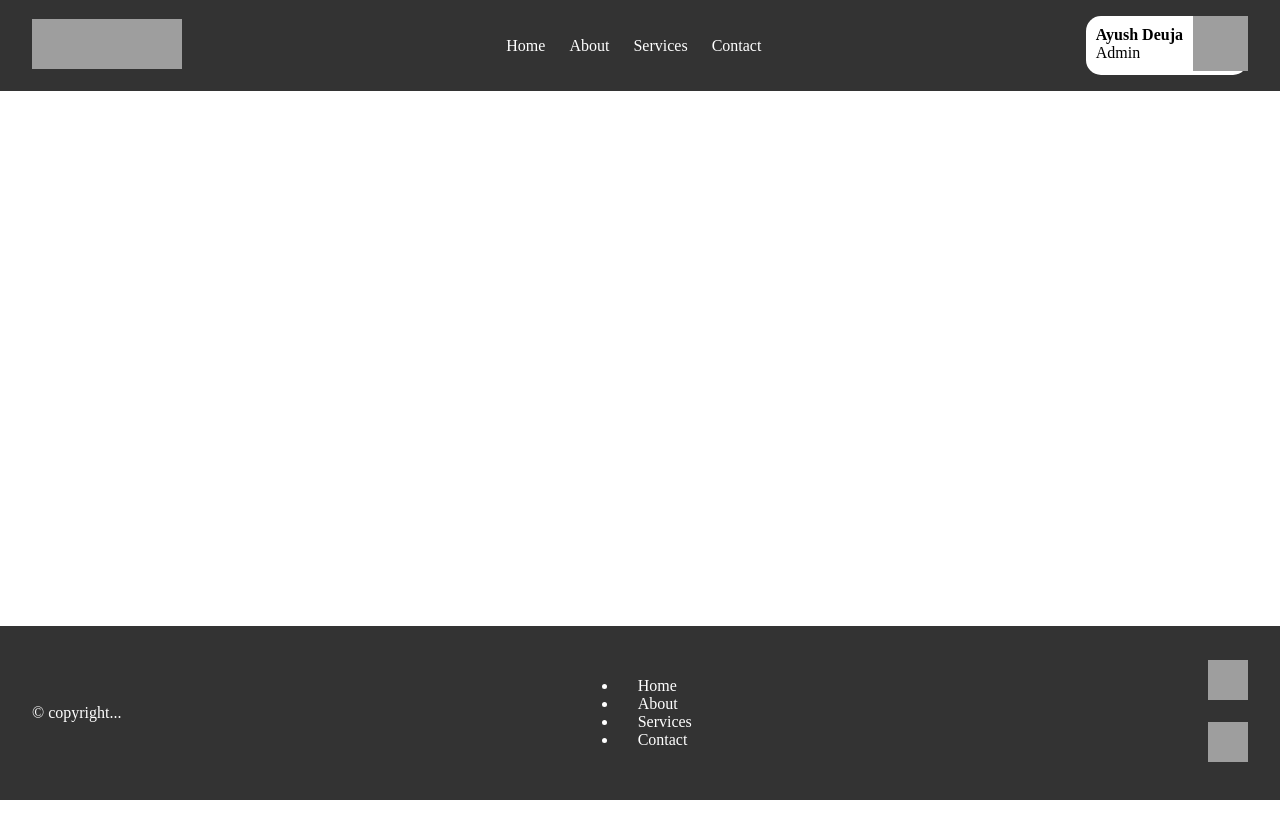
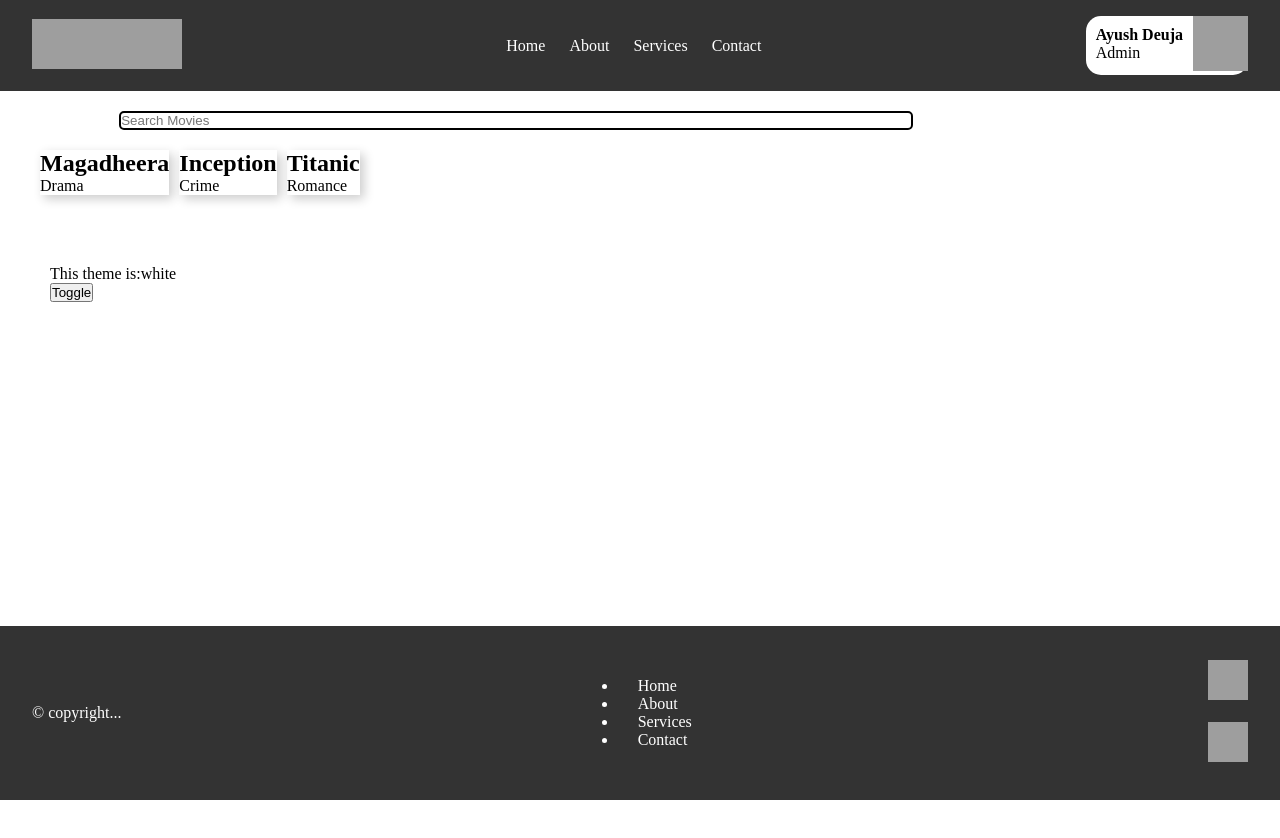
Before and after one commit to AyushDeuja/NavBar-Footer, a React (Vite) app: page / in a window 1280 px wide. Shown: the top 838 px of the page. Before the commit the page ends 800 px from the top, so only its background shows below. Built offline with nearby package versions, Linux system fonts and the light colour scheme; grey boxes are pictures that could not be loaded.

Commit message:
movie card and search bar created

```diff
--- a/src/App.jsx
+++ b/src/App.jsx
@@ -2,12 +2,18 @@ import { useState } from "react";
 import "./App.css";
 import NavBar from "./NavBar/NavBar";
 import Footer from "./Footer/Footer";
+import ToggleTheme from "./ToggleTheme/ToggleTheme";
+import MovieCard from "./MovieCard/MovieCard";
 
 function App() {
   return (
     <>
+      {/* <div style={{ backgroundColor: "gray" }}> */}
       <NavBar />
+      <MovieCard />
+      <ToggleTheme />
       <Footer />
+      {/* </div> */}
     </>
   );
 }
--- /dev/null
+++ b/src/MovieCard/MovieCard.jsx
@@ -0,0 +1,59 @@
+import React, { useState } from "react";
+import "./movieCard.css";
+const movieData = [
+  {
+    id: 1,
+    title: "Magadheera",
+    genre: "Drama",
+  },
+  {
+    id: 2,
+    title: "Inception",
+    genre: "Crime",
+  },
+  {
+    id: 3,
+    title: "Titanic",
+    genre: "Romance",
+  },
+];
+
+const MovieCard = () => {
+  const [searchTerm, setSearchTerm] = useState("");
+
+  //filter movie on the basis of search of title
+  const filterMovies = movieData.filter((movie) =>
+    movie.title.toLowerCase().includes(searchTerm.toLowerCase())
+  );
+  return (
+    <div className="movieContainer">
+      <div className="inputField">
+        <input
+          style={{
+            width: "80%",
+            border: "2px solid black",
+            borderRadius: "5px",
+          }}
+          type="text"
+          placeholder="Search Movies"
+          value={searchTerm}
+          onChange={(e) => setSearchTerm(e.target.value)}
+        />
+      </div>
+      <div className="movieCardContainer">
+        {filterMovies.length > 0 ? (
+          filterMovies.map((movie) => (
+            <div className="movieCard" key={movie.id}>
+              <h2>{movie.title}</h2>
+              <p>{movie.genre}</p>
+            </div>
+          ))
+        ) : (
+          <h1>No movies found</h1>
+        )}
+      </div>
+    </div>
+  );
+};
+
+export default MovieCard;
--- /dev/null
+++ b/src/MovieCard/movieCard.css
@@ -0,0 +1,27 @@
+.movieContainer {
+  margin: 20px;
+}
+
+.inputField {
+  display: flex;
+  align-items: center;
+  justify-content: center;
+  width: 80%;
+}
+
+.movieCardContainer {
+  display: flex;
+  gap: 10px;
+  margin: 20px;
+}
+
+.movieCard {
+  box-shadow: 4px 4px 10px rgba(0, 0, 0, 0.2);
+  transition: all 0.3s ease-in-out;
+}
+
+.movieCard:hover {
+  box-shadow: 6px 6px 15px rgba(0, 0, 0, 0.4);
+  transform: scale(1.05);
+  border-color: #333;
+}
--- /dev/null
+++ b/src/ToggleTheme/ToggleTheme.jsx
@@ -0,0 +1,20 @@
+import React, { useState } from "react";
+
+const ToggleTheme = () => {
+  const [isDarkMode, setIsDarkMode] = useState(false);
+  return (
+    <div
+      style={{
+        backgroundColor: isDarkMode ? "gray" : "white",
+        color: isDarkMode ? "white" : "black",
+        padding: "50px",
+        height: "100vh",
+      }}
+    >
+      <p>This theme is:{isDarkMode ? "black" : "white"}</p>
+      <button onClick={() => setIsDarkMode(!isDarkMode)}>Toggle</button>
+    </div>
+  );
+};
+
+export default ToggleTheme;
```
